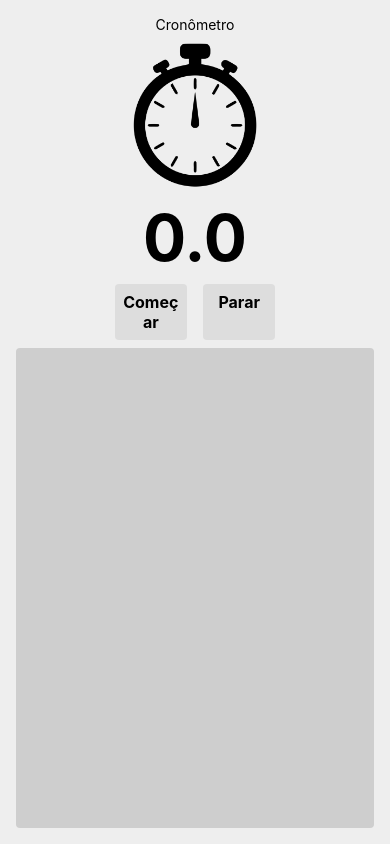
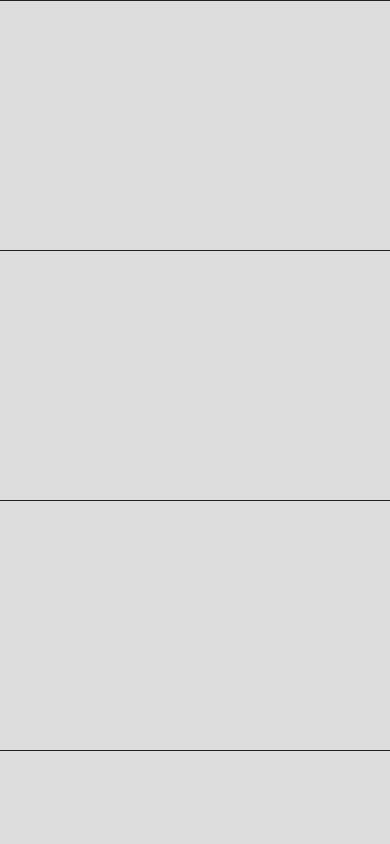
Before and after one commit to leonardo-gonsalez-clear/rn-01, a React Native app in the folder 02-basic-module/: screen / in a window 390 px wide. Built offline with nearby package versions, Linux system fonts and the light colour scheme.

Commit message:
✅ 03. 23: using scrollview

```diff
--- a/02-basic-module/src/Main.tsx
+++ b/02-basic-module/src/Main.tsx
@@ -6,6 +6,7 @@ import SortName from "./components/SortName"
 import Form from "./components/Form"
 import FortuneCookie from "./interfaces/FortuneCookie/FortuneCookie"
 import Timer from "./interfaces/Timer/Timer"
+import Scroll from "./components/Scroll"
 
 export const Main = () => {
   const uri =
@@ -23,7 +24,8 @@ export const Main = () => {
       {/* <Sizes /> */}
       {/* <Form /> */}
       {/* <FortuneCookie /> */}
-      <Timer />
+      {/* <Timer /> */}
+      <Scroll />
     </View>
   )
 }
--- /dev/null
+++ b/02-basic-module/src/components/Scroll.tsx
@@ -0,0 +1,28 @@
+import { ScrollView, StyleSheet, Text, View } from "react-native"
+import React from "react"
+
+export default function Scroll() {
+  return (
+    <View style={styles.container}>
+      <ScrollView showsVerticalScrollIndicator={false}>
+        <View style={styles.box}></View>
+        <View style={styles.box}></View>
+        <View style={styles.box}></View>
+        <View style={styles.box}></View>
+      </ScrollView>
+    </View>
+  )
+}
+
+const styles = StyleSheet.create({
+  container: {
+    flex: 1
+  },
+  box: {
+    backgroundColor: "#ddd",
+    width: "100%",
+    height: 250,
+    borderTopColor: "#212121",
+    borderTopWidth: 1
+  }
+})
```
